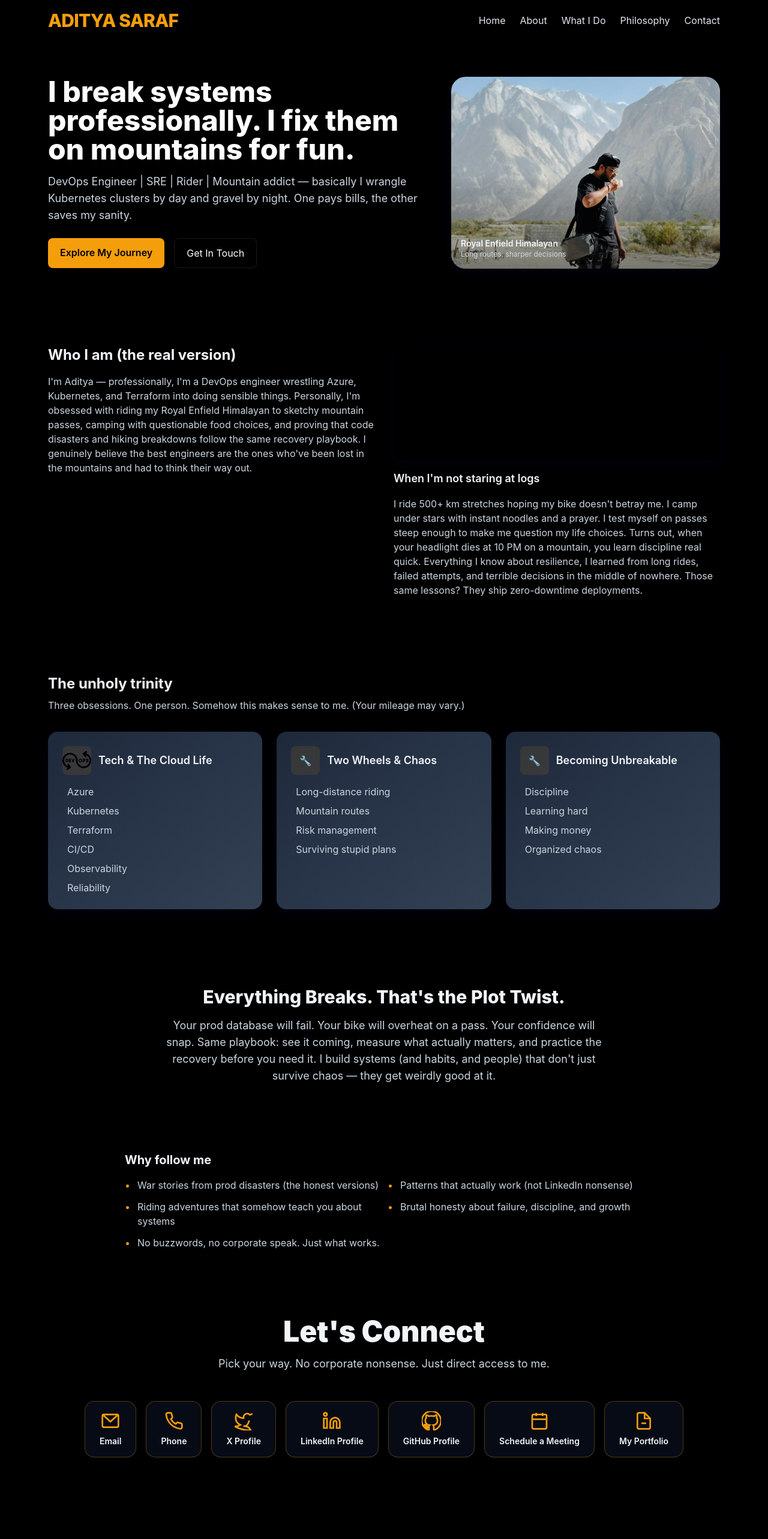
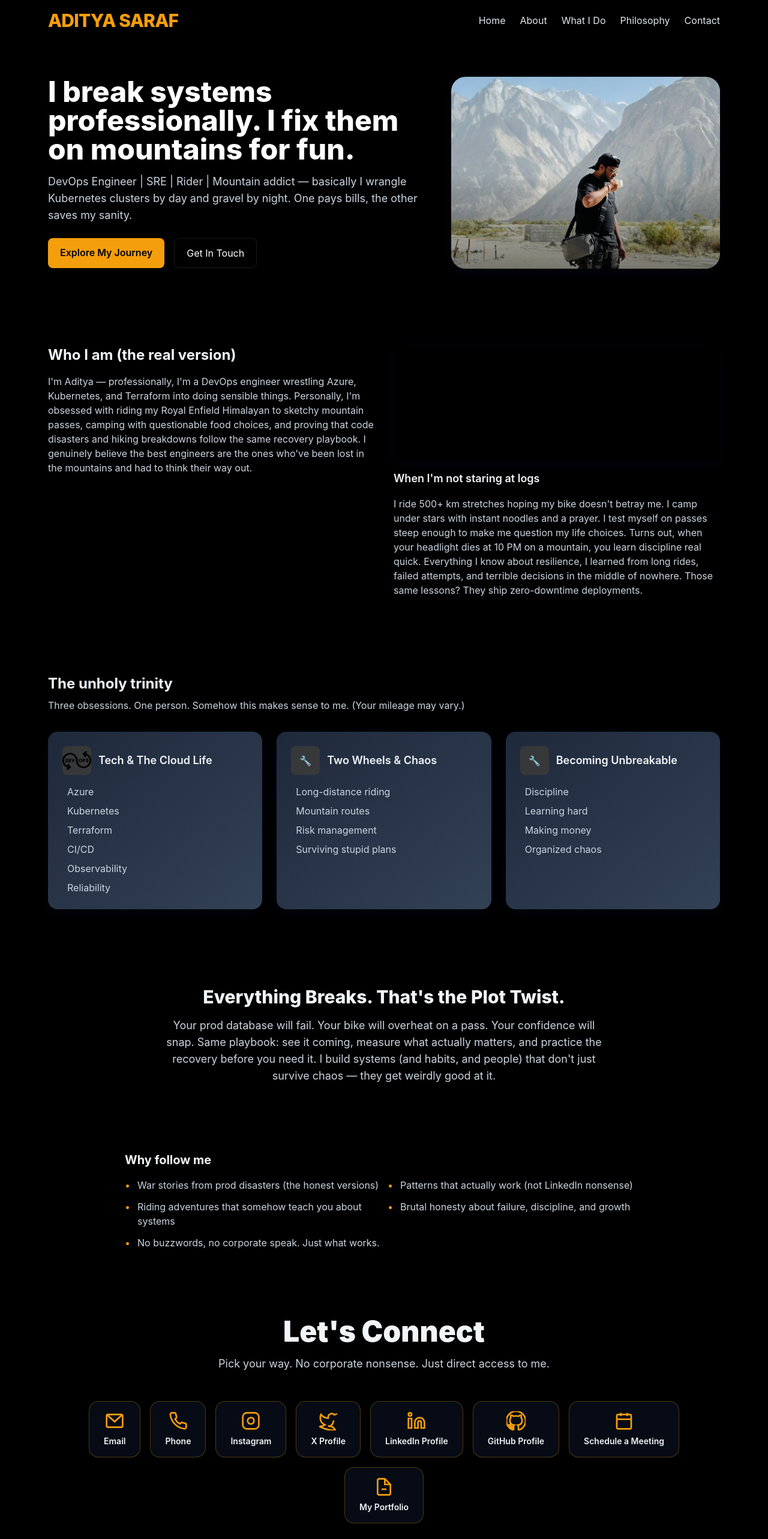
Before and after one commit to aditya493/aditya493.github.io, a React (Vite) app: page / in a window 1280 px wide. Shown: the top 2566 px of the page at 60% size. Built offline with nearby package versions, Linux system fonts and the light colour scheme.

Commit message:
fixed the image and added insta in contact

```diff
--- a/src/components/Contact.jsx
+++ b/src/components/Contact.jsx
@@ -23,6 +23,19 @@ export default function Contact(){
       label: 'Phone',
       value: 'Phone',
       href: 'tel:+917204555215'
+    },
+
+    {
+      icon: (
+        <svg width="32" height="32" viewBox="0 0 24 24" fill="none" stroke="currentColor" strokeWidth="2">
+          <rect x="2" y="2" width="20" height="20" rx="5" ry="5" />
+          <path d="M16 11.37A4 4 0 1112.63 8 4 4 0 0116 11.37z" />
+          <path d="M17.5 6.5h.01" />
+        </svg>
+      ),
+      label: 'Instagram',
+      value: 'Instagram',
+      href: 'https://www.instagram.com/adityassaraf'
     },
     {
       icon: (
--- a/src/components/Hero.jsx
+++ b/src/components/Hero.jsx
@@ -18,10 +18,7 @@ export default function Hero(){
           <div className="w-full max-w-md rounded-3xl overflow-hidden card-shadow relative">
             <img src={himalayan} alt="Royal Enfield Himalayan" className="w-full h-64 md:h-80 object-cover block" />
             <div className="absolute inset-0 bg-gradient-to-t from-black/50 via-transparent to-transparent" aria-hidden></div>
-            <div className="absolute left-4 bottom-4 text-sm text-slate-100">
-              <div className="font-semibold">Royal Enfield Himalayan</div>
-              <div className="text-slate-300 text-xs">Long routes, sharper decisions</div>
-            </div>
+            {/* caption removed per request */}
           </div>
         </div>
       </div>
```
